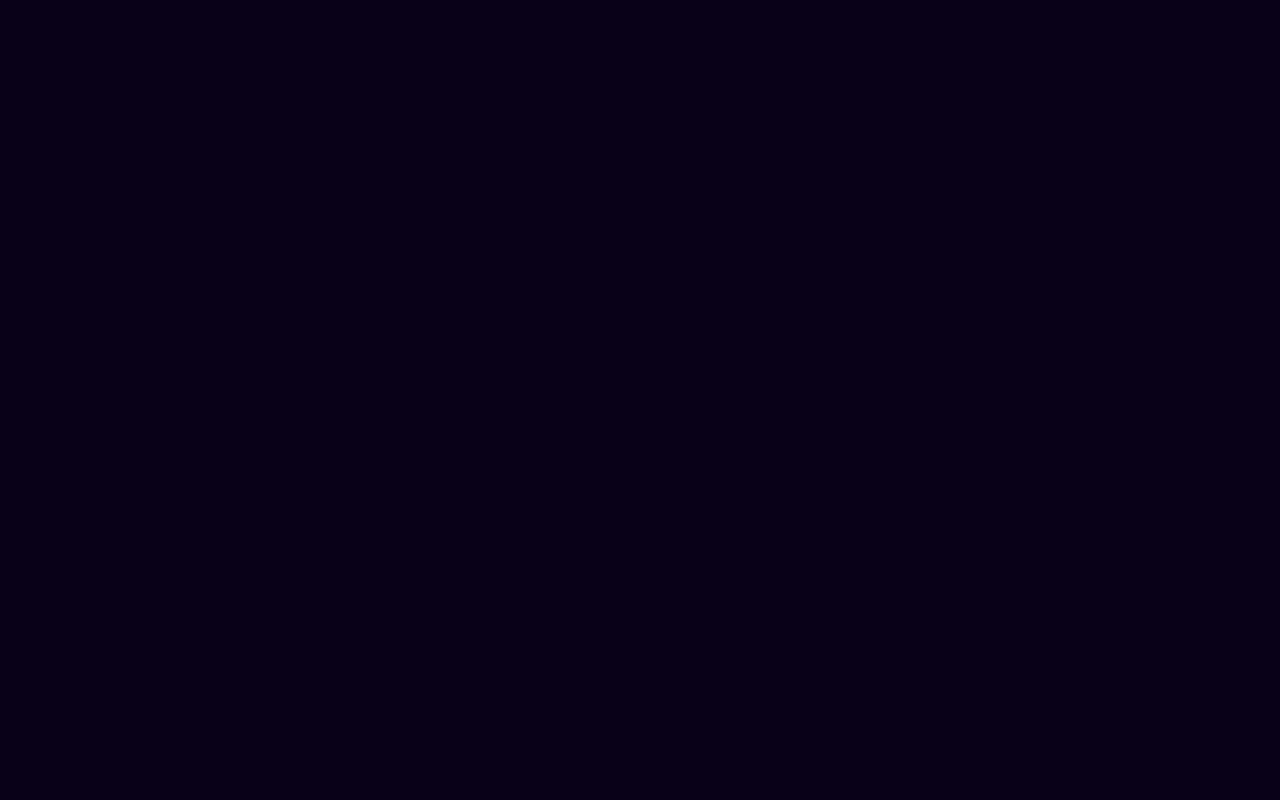
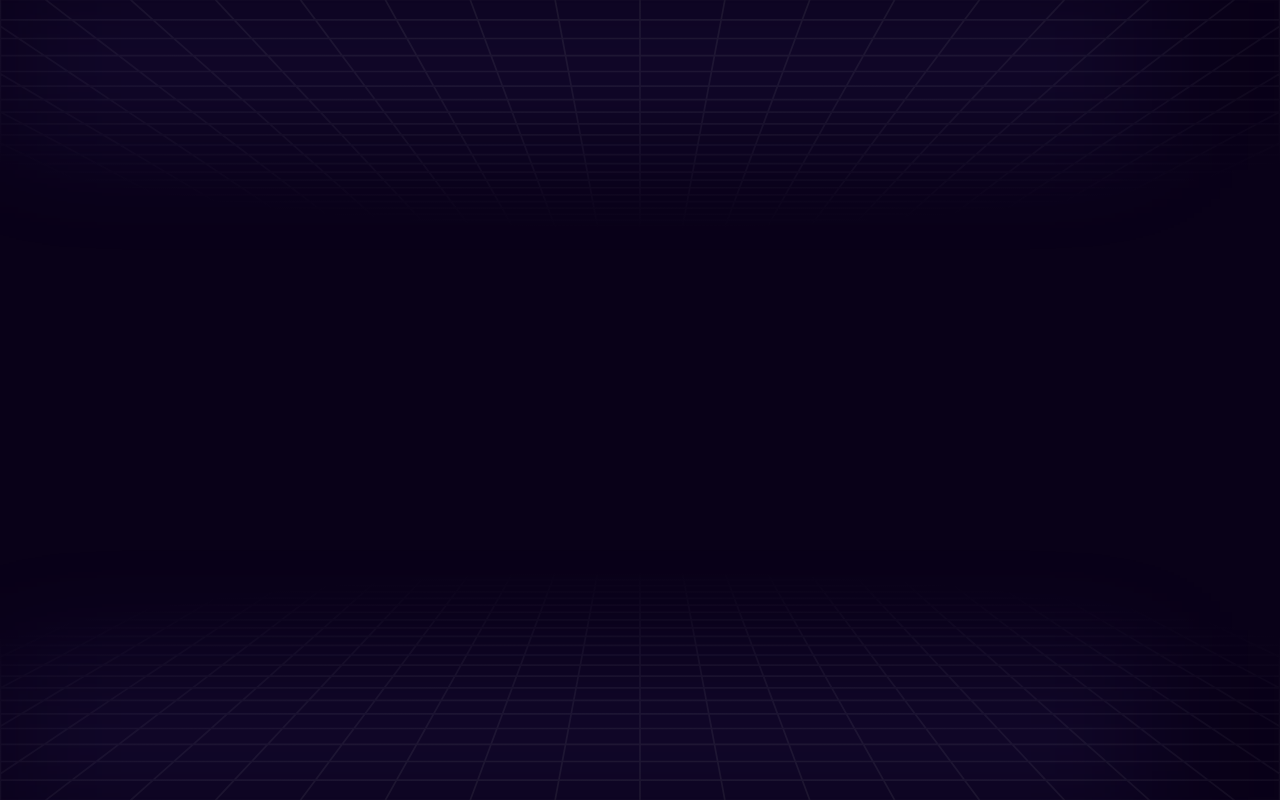
Before and after one commit to GuillaumeGandolfi/Frontend_Challenge, a Next.js app: page / in a window 1280 px wide. Built offline with nearby package versions, Linux system fonts and the light colour scheme; a web font is replaced by a local one.

Commit message:
add grid pattern background to homepage

```diff
--- /dev/null
+++ b/app/components/GridPatternBackground.tsx
@@ -0,0 +1,19 @@
+import React from "react";
+import { GridPattern } from "./GridPattern";
+
+export default function GridPatternBackground() {
+  return (
+    <>
+      <div className="absolute top-0 left-0 w-full h-[300px] overflow-hidden -z-10 rotate-180">
+        <GridPattern className="w-full h-auto" />
+      </div>
+
+      <div className="absolute top-0 left-0 w-[90%] h-32 bg-[#7059F2]/10 blur-3xl -z-40" />
+      <div className="absolute bottom-0 left-0 w-[90%] h-32 bg-[#7059F2]/10 blur-3xl -z-40" />
+
+      <div className="absolute bottom-0 left-0 w-full h-[300px] overflow-hidden -z-10">
+        <GridPattern className="w-full h-auto" />
+      </div>
+    </>
+  );
+}
--- a/app/page.tsx
+++ b/app/page.tsx
@@ -1,5 +1,9 @@
-//  Pense à lire le README.MD avant de commencer !
+import GridPatternBackground from "./components/GridPatternBackground";
 
 export default function Home() {
-  return <main className="">{/*Tu peux commencer à coder ici ! */}</main>;
+  return (
+    <main className="relative min-h-screen overflow-hidden">
+      <GridPatternBackground />
+    </main>
+  );
 }
```
Also changed, not shown: app/components/GridPattern.tsx (renamed from public/grid-pattern.tsx).
